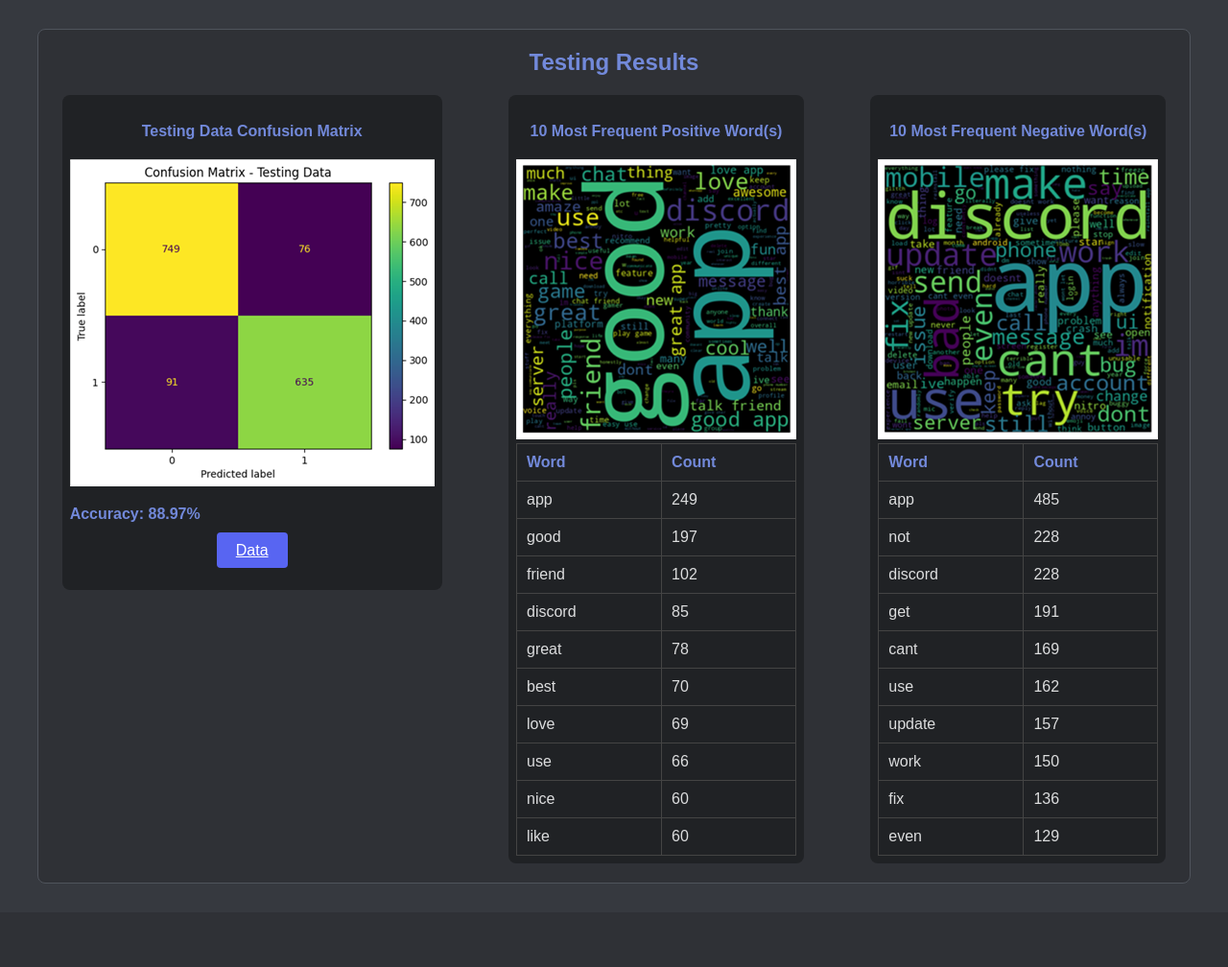
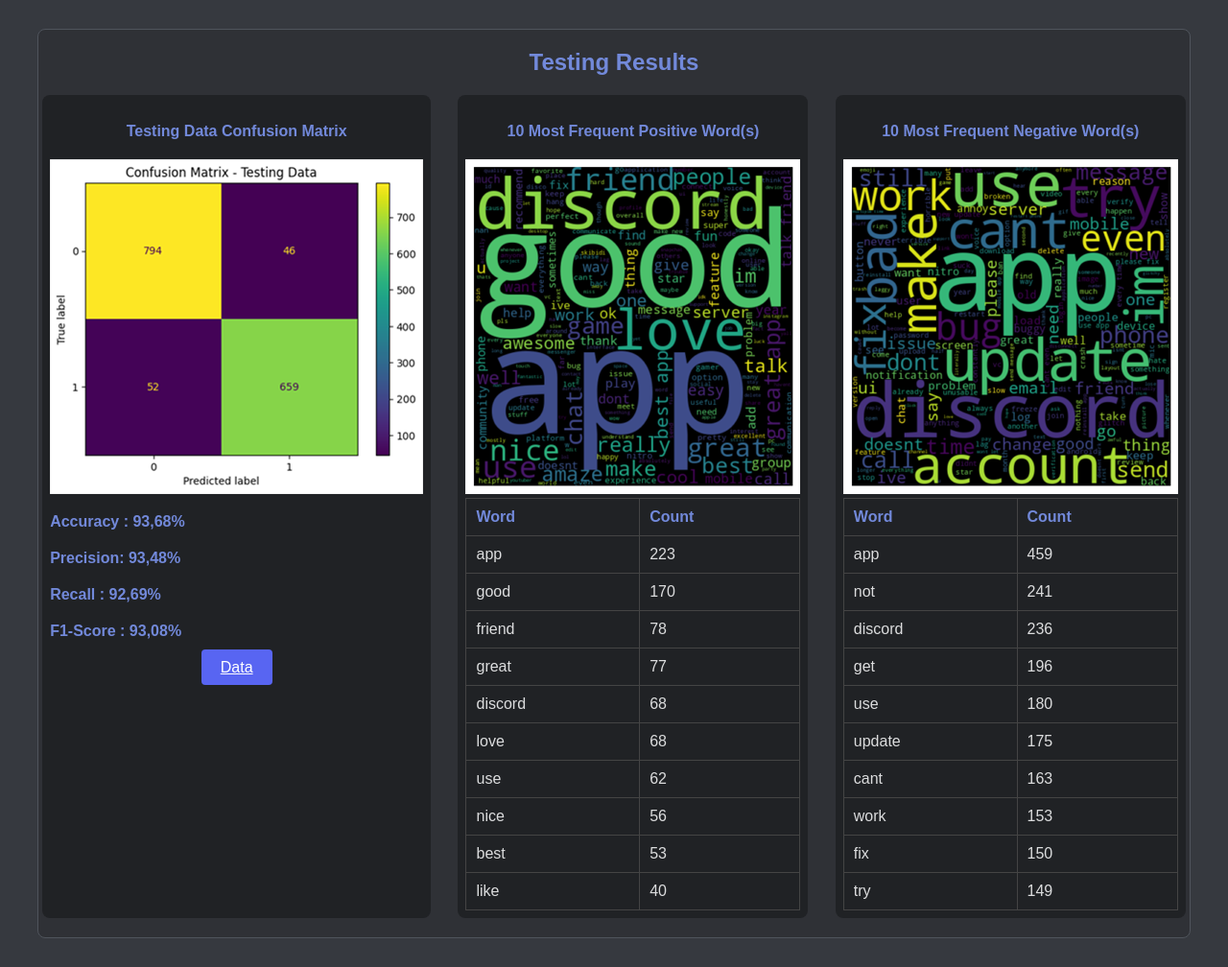
Before and after one commit to NichChrist/Skripsi, a Flask app: page / in a window 1280 px wide. Shown: the part 49-1057 px from the top of the page at 96% size. Before the commit the page ends 970 px from the top, so only its background shows below. Run offline with Flask 3, Linux system fonts and the light colour scheme.

Commit message:
🐛  bulk fix for simple data changes

```diff
--- a/app.py
+++ b/app.py
@@ -133,7 +133,7 @@
         df = pd.read_excel(file_path)
 
         # Ensure the required columns are present
-        required_columns = ["content", "label","score", "sentiment"]
+        required_columns = ["content", "label", "sentiment"]
         if not all(col in df.columns for col in required_columns):
             logging.error("Missing required columns in the Excel file.")
             return jsonify({"error": "Missing required columns in the Excel file."}), 400
--- a/templates/data.html
+++ b/templates/data.html
@@ -28,7 +28,6 @@
                         <thead>
                             <tr>
                                 <th>Review</th>
-                                <th>Score</th>
                                 <th>Label</th>
                                 <th>Sentiment</th>
                             </tr>
@@ -68,7 +67,6 @@
                         // Create a new row for each item
                         const row = `<tr>
                                         <td>${item.content}</td>
-                                        <td>${item.score}</td>
                                         <td>${item.label}</td>
                                         <td>${item.sentiment}</td>
                                     </tr>`;
--- a/templates/index.html
+++ b/templates/index.html
@@ -23,10 +23,13 @@
         </div>
 
         <div class="top-section">
-            <div class="box-2">
+            <div class="box">
                 <h4>Testing Data Confusion Matrix</h4>
                 <img src="static/Testing_Matrix.png" alt="Confusion Matrix">
-                <p>Accuracy: 88.97% <span id="negative-accuracy"></span></p>
+                <p>Accuracy : 93,68% <span id="negative-accuracy"></span></p>
+                <p>Precision: 93,48% <span id="negative-accuracy"></span></p>
+                <p>Recall   : 92,69% <span id="negative-accuracy"></span></p>
+                <p>F1-Score : 93,08% <span id="negative-accuracy"></span></p>
                 <div class="button-container">
                     <a href="/data" class="center-button">Data</a>
                 </div>
@@ -98,30 +101,30 @@
         });
 
         const positiveData = [
-            { word: "app", count: 249 },
-            { word: "good", count: 197 },
-            { word: "friend", count: 102 },
-            { word: "discord", count: 85 },
-            { word: "great", count: 78 },
-            { word: "best", count: 70 },
-            { word: "love", count: 69 },
-            { word: "use", count: 66 },
-            { word: "nice", count: 60 },
-            { word: "like", count: 60 },
-        ];
+        { word: "app", count: 223 },
+        { word: "good", count: 170 },
+        { word: "friend", count: 78 },
+        { word: "great", count: 77 },
+        { word: "discord", count: 68 },
+        { word: "love", count: 68 },
+        { word: "use", count: 62 },
+        { word: "nice", count: 56 },
+        { word: "best", count: 53 },
+        { word: "like", count: 40 },
+    ];
 
-        const negativeData = [
-            { word: "app", count: 485 },
-            { word: "not", count: 228 },
-            { word: "discord", count: 228 },
-            { word: "get", count: 191 },
-            { word: "cant", count: 169 },
-            { word: "use", count: 162 },
-            { word: "update", count: 157 },
-            { word: "work", count: 150 },
-            { word: "fix", count: 136 },
-            { word: "even", count: 129 },
-        ];
+    const negativeData = [
+        { word: "app", count: 459 },
+        { word: "not", count: 241 },
+        { word: "discord", count: 236 },
+        { word: "get", count: 196 },
+        { word: "use", count: 180 },
+        { word: "update", count: 175 },
+        { word: "cant", count: 163 },
+        { word: "work", count: 153 },
+        { word: "fix", count: 150 },
+        { word: "try", count: 149 },
+    ];
 
         // Function to populate a table
         function populateTable(tableBodyId, data) {
```
Also changed, not shown: static/Merged_Negative_Word_Cloud.png (deleted), static/Merged_Positive_Word_Cloud.png (deleted), static/Negative_Word_Cloud.png, static/Positive_Word_Cloud.png, static/Testing_Matrix.png, static/Training_Matrix.png, 3 other files.
